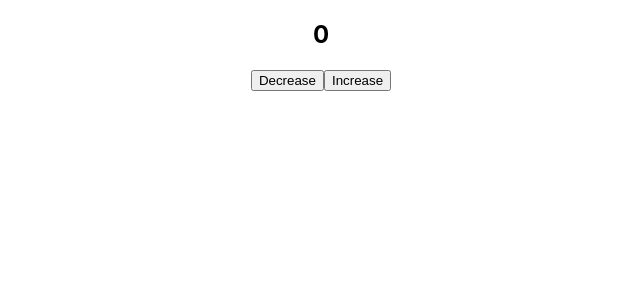
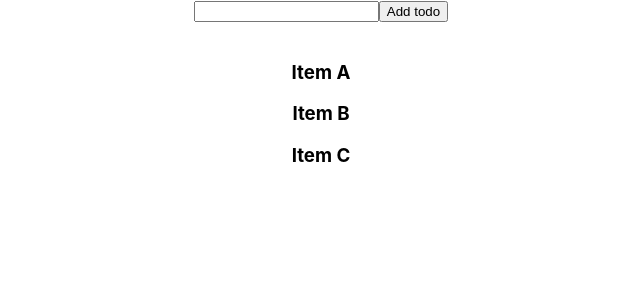
Before and after one commit to osmanbeshirov/unit-testing, a React (Create React App) app: page / in a window 1280 px wide. Shown: the top 300 px of the page, without its empty margins (319-959 px from the left). Built offline with nearby package versions, Linux system fonts and the light colour scheme.

Commit message:
simple todo project works succesfully

```diff
--- a/src/App.tsx
+++ b/src/App.tsx
@@ -1,11 +1,14 @@
 import React from 'react';
 import './App.css';
 import Counter from './Components/Counter';
+import Todo from './Components/Todo';
 
 function App() {
   return (
     <div className="App">
-      <Counter />
+      {/* <Counter /> */}
+
+      <Todo />
     </div>
   );
 }
--- /dev/null
+++ b/src/Components/Todo/index.tsx
@@ -0,0 +1,54 @@
+import React, { useState } from 'react';
+
+const defaultItems = [
+    {
+        name: 'Item A'
+    },
+    {
+        name: 'Item B'
+    },
+    {
+        name: 'Item C'
+    }
+
+]
+
+// type Items = {
+//     name: string
+// }
+
+const Todo = () => {
+    const [text, setText] = useState('');
+    const [items, setItems] = useState<any[]>(defaultItems)
+
+    const handleChange = (event: React.ChangeEvent<HTMLInputElement>) => {
+
+
+        setText(event.target.value)
+    }
+
+    const handleClick = () => {
+
+        setItems((prev) => [...prev, { name: text }])
+    }
+    return (
+        <>
+            <input value={text} onChange={handleChange} />
+
+            <button onClick={handleClick} >Add todo</button>
+
+            <br /><br />
+
+
+
+            {
+                items.map((item, index) => (
+                    <h3 key={index}>{item.name}</h3>
+                ))
+            }
+
+        </>
+    )
+}
+
+export default Todo
```
